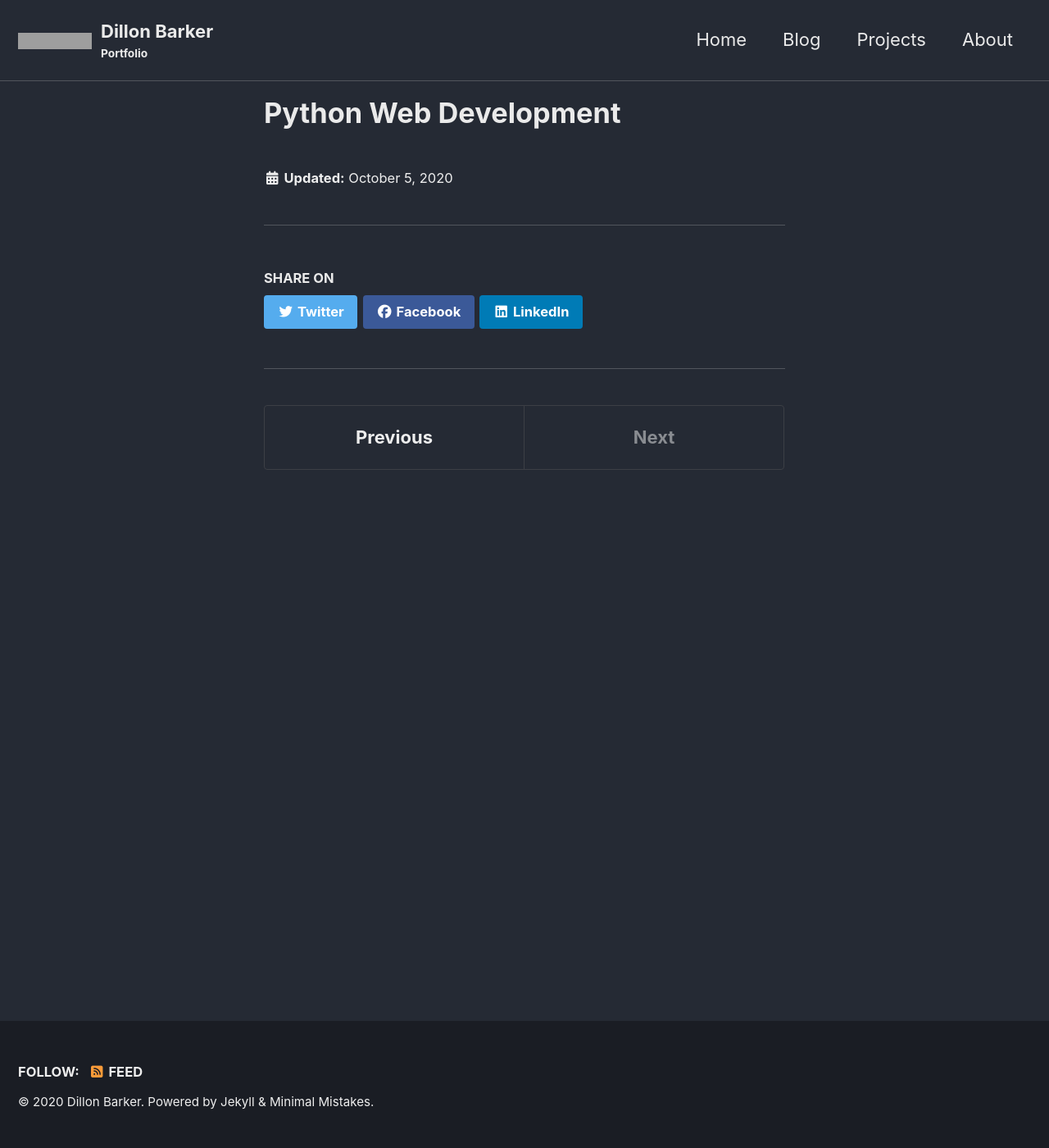
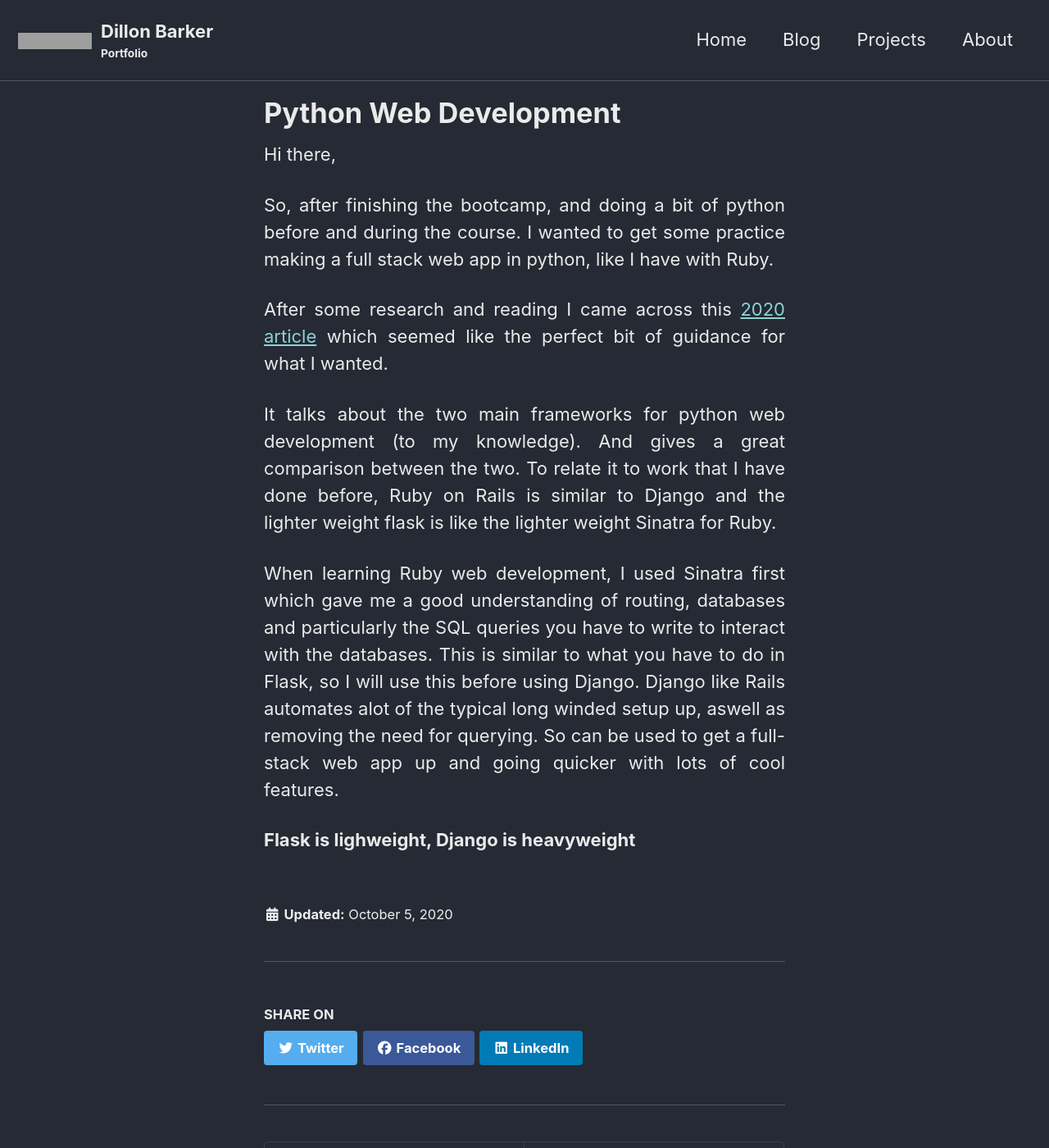
Before and after one commit to dilfyg/dilfyg.github.io, a Jekyll site: the page built from _blog/05-10-20.md, in a window 1280 px wide and 1400 px high. Shown: the whole window at 82% size. Built offline with Jekyll 4.4.1, drawn with Linux system fonts in a browser that asks for light colours; cached includes are drawn as plain includes; nearby versions of some CDN libraries; grey boxes are pictures that could not be loaded.

Commit message:
adding blog for flask vs. django

```diff
--- a/_blog/05-10-20.md
+++ b/_blog/05-10-20.md
@@ -6,3 +6,15 @@ header:
     teaser: #image here
 overlay_color: "#333"
 ---
+
+Hi there,
+
+So, after finishing the bootcamp, and doing a bit of python before and during the course. I wanted to get some practice making a full stack web app in python, like I have with Ruby.
+
+After some research and reading I came across this [2020 article](https://hackr.io/blog/flask-vs-django) which seemed like the perfect bit of guidance for what I wanted.
+
+It talks about the two main frameworks for python web development (to my knowledge). And gives a great comparison between the two. To relate it to work that I have done before, Ruby on Rails is similar to Django and the lighter weight flask is like the lighter weight Sinatra for Ruby.
+
+When learning Ruby web development, I used Sinatra first which gave me a good understanding of routing, databases and particularly the SQL queries you have to write to interact with the databases. This is similar to what you have to do in Flask, so I will use this before using Django. Django like Rails automates alot of the typical long winded setup up, aswell as removing the need for querying. So can be used to get a full-stack web app up and going quicker with lots of cool features.
+
+**Flask is lighweight, Django is heavyweight**
```
